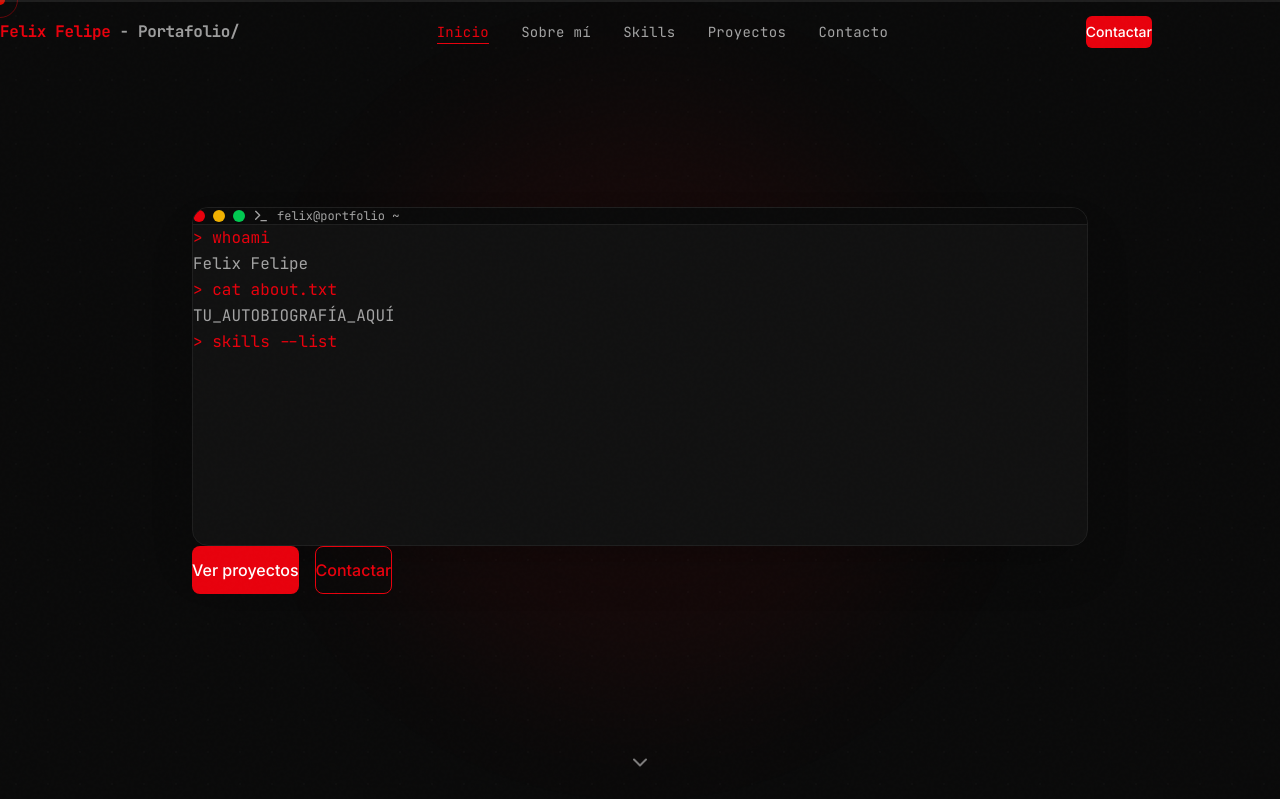
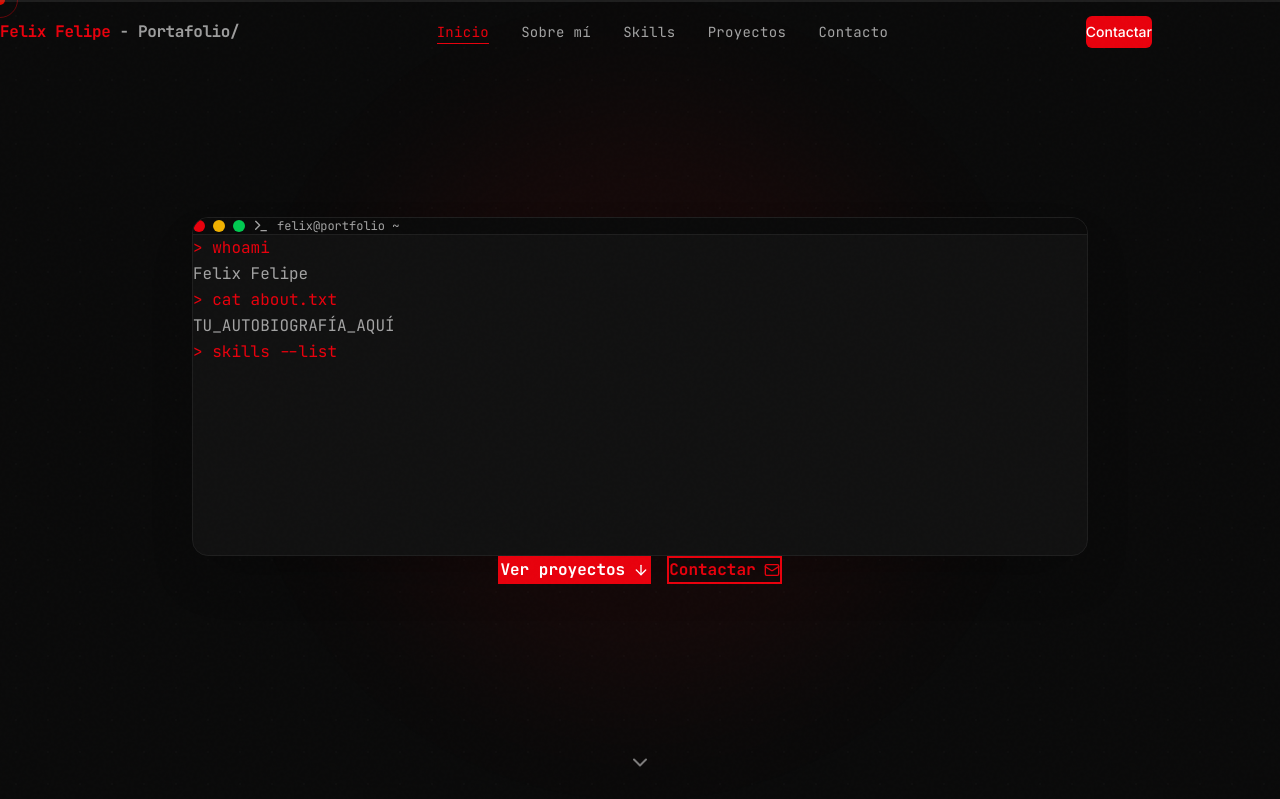
Before and after one commit to Lyscri/Portafolio-web, a React (Vite) app: page / in a window 1280 px wide. Shown: the top 799 px of the page. Built offline with nearby package versions, Linux system fonts and the light colour scheme.

Commit message:
style(hero): redesign CTA buttons with terminal aesthetic
Both buttons use rounded-none and a 2px #E8000D border to
match the terminal window style. Primary: red fill → white
on hover with ArrowDown icon. Secondary: transparent fill →
red fill on hover with Mail icon. Row is justify-center.

```diff
--- a/src/components/organisms/Hero.tsx
+++ b/src/components/organisms/Hero.tsx
@@ -1,6 +1,5 @@
 import { motion } from 'framer-motion'
-import { ChevronDown, Terminal } from 'lucide-react'
-import { Button } from '@/components/atoms/Button'
+import { ArrowDown, ChevronDown, Mail, Terminal } from 'lucide-react'
 import { useTypingEffect } from '@/hooks/useTypingEffect'
 import { TERMINAL_SEQUENCE } from '@/constants/navigation'
 import { scrollToSection } from '@/utils'
@@ -82,23 +81,22 @@ export function Hero() {
             initial={{ opacity: 0, y: 20 }}
             animate={{ opacity: 1, y: 0 }}
             transition={{ delay: 1.5, duration: 0.6 }}
-            className="flex flex-col sm:flex-row items-center gap-4 mt-8"
+            className="flex flex-col sm:flex-row items-center justify-center gap-4 mt-8"
           >
-            <Button
-              size="lg"
+            <button
               onClick={() => scrollToSection('#projects')}
-              className="w-full sm:w-auto"
+              className="inline-flex items-center gap-2 px-8 py-3 border-2 border-[#E8000D] bg-[#E8000D] text-white font-mono font-bold rounded-none transition-all duration-200 hover:bg-white hover:text-[#E8000D] cursor-none w-full sm:w-auto justify-center"
             >
               Ver proyectos
-            </Button>
-            <Button
-              size="lg"
-              variant="secondary"
+              <ArrowDown className="w-4 h-4" />
+            </button>
+            <button
               onClick={() => scrollToSection('#contact')}
-              className="w-full sm:w-auto"
+              className="inline-flex items-center gap-2 px-8 py-3 border-2 border-[#E8000D] bg-transparent text-[#E8000D] font-mono font-bold rounded-none transition-all duration-200 hover:bg-[#E8000D] hover:text-white cursor-none w-full sm:w-auto justify-center"
             >
               Contactar
-            </Button>
+              <Mail className="w-4 h-4" />
+            </button>
           </motion.div>
         </motion.div>
       </div>
```
